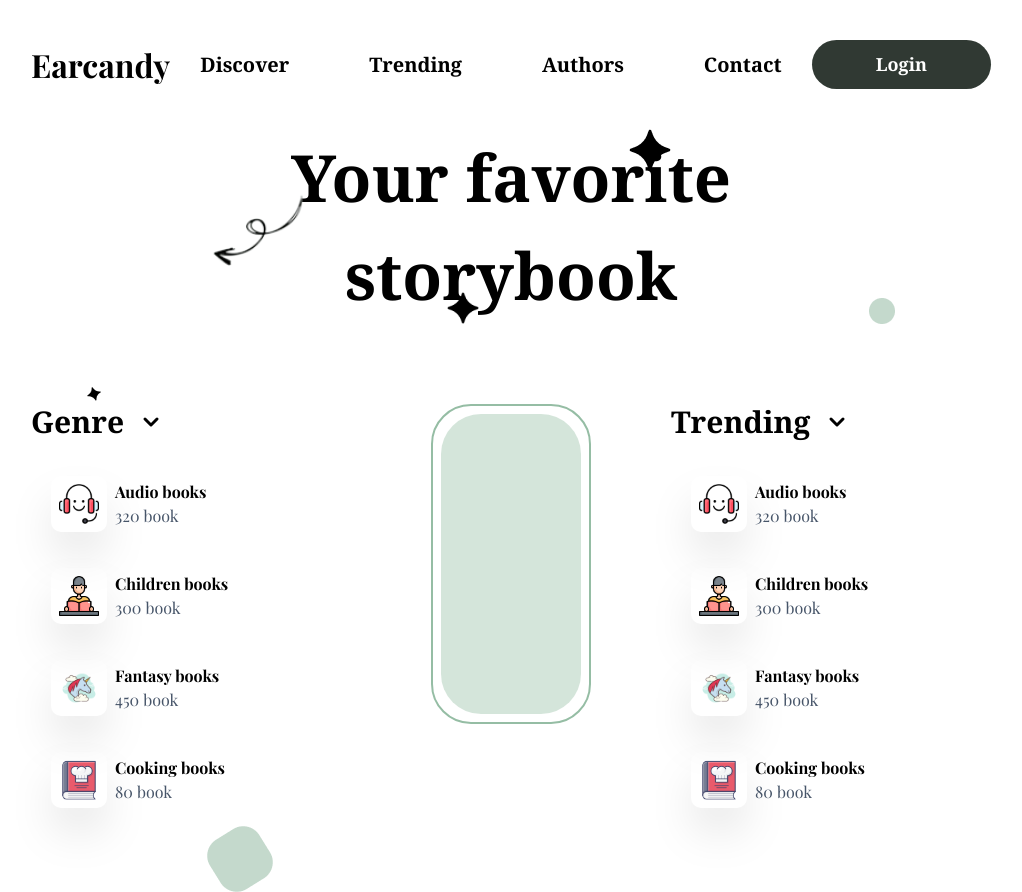
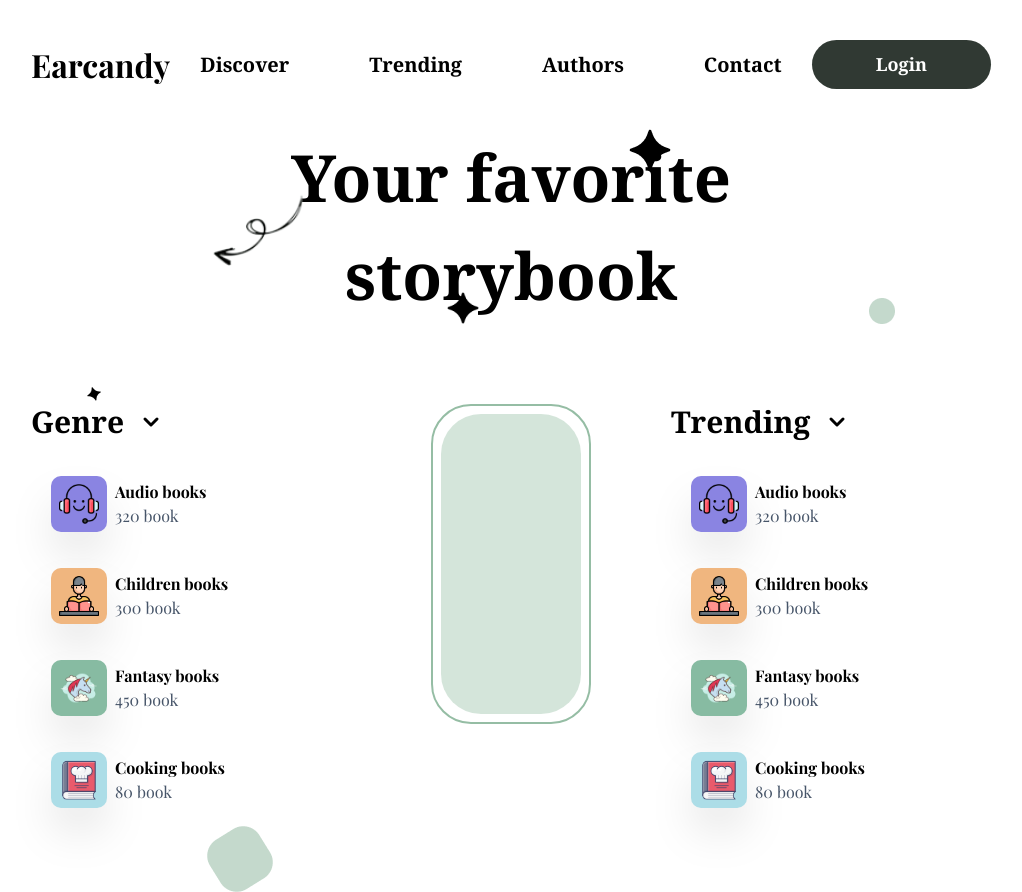
Before and after one commit to Somidh/Earcandy, a Next.js app: page / in a window 1280 px wide. Shown: the whole page, without its empty margins (129-1151 px from the left). Built offline with nearby package versions, Linux system fonts and the light colour scheme; what prettier-plugin-tailwindcss would draw is missing.

Commit message:
changes added

```diff
--- a/components/Navbar.tsx
+++ b/components/Navbar.tsx
@@ -32,8 +32,9 @@ const Navbar: FC = () => {
       </Link>
 
       <ul className="flex items-center gap-20 ">
-        {navList.map((item) => (
+        {navList.map((item, idx) => (
           <Link
+          key={idx}
             href={item.url}
             className={`text-xl font-bold ${noto_serif.className}`}
           >
@@ -43,9 +44,9 @@ const Navbar: FC = () => {
       </ul>
 
 
-      <button className={`text-[18px] text-white bg-[#303933] rounded-full py-[11px] px-16 font-bold ${noto_serif.className}`}>
+      <Link href={'/login'} className={`text-[18px] text-white bg-btn rounded-full py-[11px] px-16 font-bold ${noto_serif.className}`}>
         Login
-      </button>
+      </Link>
     </div>
   );
 };
--- a/components/Sidebar.tsx
+++ b/components/Sidebar.tsx
@@ -20,7 +20,7 @@ const Sidebar: FC<SidebarProps> = ({ name, count, img, bgColor }) => {
       onMouseLeave={() => setIsHovered(false)}
     >
       <div className="flex items-center gap-2">
-        <div className={`w-14 h-14 flex items-center justify-center rounded-[10px] shadow-2xl`}>
+        <div style={{backgroundColor: bgColor}} className={` w-14 h-14 flex items-center justify-center rounded-[10px] shadow-2xl`}>
           <Image
             width={40}
             height={40}
@@ -28,7 +28,7 @@ const Sidebar: FC<SidebarProps> = ({ name, count, img, bgColor }) => {
             alt="type_img"
           />
         </div>
-        <div className={`text-black  ${playfair_display.className}`}>
+        <div className={`text-base  ${playfair_display.className}`}>
           <h1 className="font-bold">{name}</h1>
           <p className="text-slate-600">{count}</p>
         </div>
--- a/package.json
+++ b/package.json
@@ -16,7 +16,6 @@
     "prettier": "prettier --write ."
   },
   "dependencies": {
-
     "@headlessui/react": "^1.7.12",
     "@next/font": "^13.1.6",
     "@supabase/realtime-js": "^2.6.0",
--- a/pages/index.tsx
+++ b/pages/index.tsx
@@ -21,25 +21,25 @@ const Home: FC = () => {
       name: "Audio books",
       count: "320 book",
       img: headphone_img,
-      bgColor: "#8A84E2"
+      bgColor: "#8A84E2",
     },
     {
       name: "Children books",
       count: "300 book",
       img: reading_img,
-      bgColor: "#f0b67f"
+      bgColor: "#f0b67f",
     },
     {
       name: "Fantasy books ",
       count: "450 book",
       img: unicorn_img,
-      bgColor: "#87bba2"
+      bgColor: "#87bba2",
     },
     {
       name: "Cooking books",
       count: "80 book",
       img: cooking_img,
-      bgColor: "#acdde7"
+      bgColor: "#acdde7",
     },
   ];
 
@@ -47,11 +47,11 @@ const Home: FC = () => {
     <div className="h-screen px-40">
       <Navbar />
 
-      <div className="w-full text-center  relative mb-20">
+      <div className="relative mb-20  w-full text-center">
         <Image
           src={arrow}
           alt="arrow_img"
-          className="absolute top-1/2 -translate-y-1/2 left-36 w-40"
+          className="absolute top-1/2 left-36 w-40 -translate-y-1/2"
         />
         <Image
           src={circle}
@@ -69,7 +69,7 @@ const Home: FC = () => {
         </h1>
       </div>
 
-      <div className="flex items-start justify-between gap-20 relative">
+      <div className="relative flex items-start justify-between gap-20">
         <Image
           src={smallstar}
           alt="star_img"
@@ -81,44 +81,51 @@ const Home: FC = () => {
           className="absolute -bottom-10 left-44"
         />
         <div className="flex flex-col items-start gap-7">
-          <div className="flex items-center gap-3 cursor-pointer">
+          <div className="flex cursor-pointer items-center gap-3">
             <h1 className={`text-3xl font-bold ${noto_serif.className}`}>
               Genre
             </h1>
             <HiChevronDown className="text-3xl" />
           </div>
-          <div className="w-80 h-96 flex flex-col gap-5">
+          <div className="flex h-96 w-80 flex-col gap-5">
             {booksCategories.map((category, idx) => {
               const { name, count, img, bgColor } = category;
-              console.log(bgColor)
               return (
-                <div>
-                  <Sidebar name={name} count={count} img={img.src} bgColor={bgColor} />
-                </div>
+                <Sidebar
+                  key={idx}
+                  name={name}
+                  count={count}
+                  img={img.src}
+                  bgColor={bgColor}
+                />
               );
             })}
           </div>
         </div>
 
-        <div className="  w-80 h-80 border-2 border-[#95BDA4] p-2 rounded-[40px]">
-          <div className="bg-[#95BDA4]/40 w-full h-full rounded-[40px]"></div>
+        <div className="  h-80 w-80 rounded-[40px] border-2 border-[#95BDA4] p-2">
+          <div className="h-full w-full rounded-[40px] bg-[#95BDA4]/40"></div>
         </div>
 
         <div className="flex flex-col items-start gap-7">
-          <div className="flex items-center gap-3 cursor-pointer">
+          <div className="flex cursor-pointer items-center gap-3">
             <h1 className={`text-3xl font-bold ${noto_serif.className}`}>
               Trending
             </h1>
             <HiChevronDown className="text-3xl" />
           </div>
-          <div className="w-80 h-96 flex flex-col gap-5">
+          <div className="flex h-96 w-80 flex-col gap-5">
             {booksCategories.map((category, idx) => {
               const { name, count, img, bgColor } = category;
 
               return (
-                <div>
-                  <Sidebar name={name} count={count} img={img.src} bgColor={bgColor} />
-                </div>
+                  <Sidebar
+                    key={idx}
+                    name={name}
+                    count={count}
+                    img={img.src}
+                    bgColor={bgColor}
+                  />
               );
             })}
           </div>
```
Also changed, not shown: 1 other file (tests, documents, lock files or other folders).
